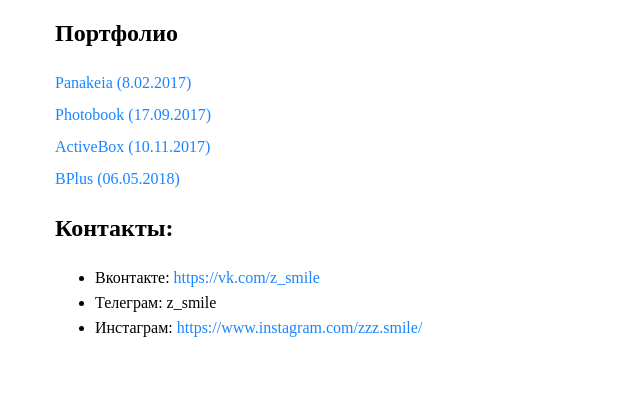
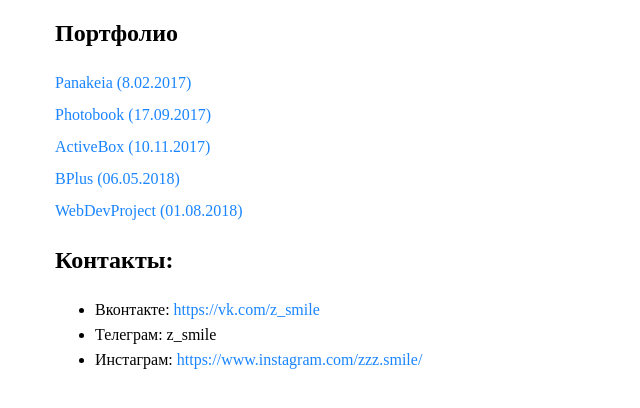
Before and after one commit to neonpower/neonpower.github.io, a plain HTML site: page index.html in a window 1280 px wide. Shown: the whole page, without its empty margins (0-640 px from the left). Drawn offline with Linux system fonts and the light colour scheme.

Commit message:
В index.html добавлен новый проект WebDevProject

```diff
--- a/index.html
+++ b/index.html
@@ -30,6 +30,7 @@
 		<a href="photobook/index.html">Photobook (17.09.2017)</a><br>
 		<a href="activebox/index.html">ActiveBox (10.11.2017)</a><br>
 		<a href="bplus/index.html">BPlus (06.05.2018)</a><br>
+		<a href="webdevproject/index.html">WebDevProject (01.08.2018)</a><br>
 		<div>
 			<h2>Контакты:</h2>
 			<ul>
```
